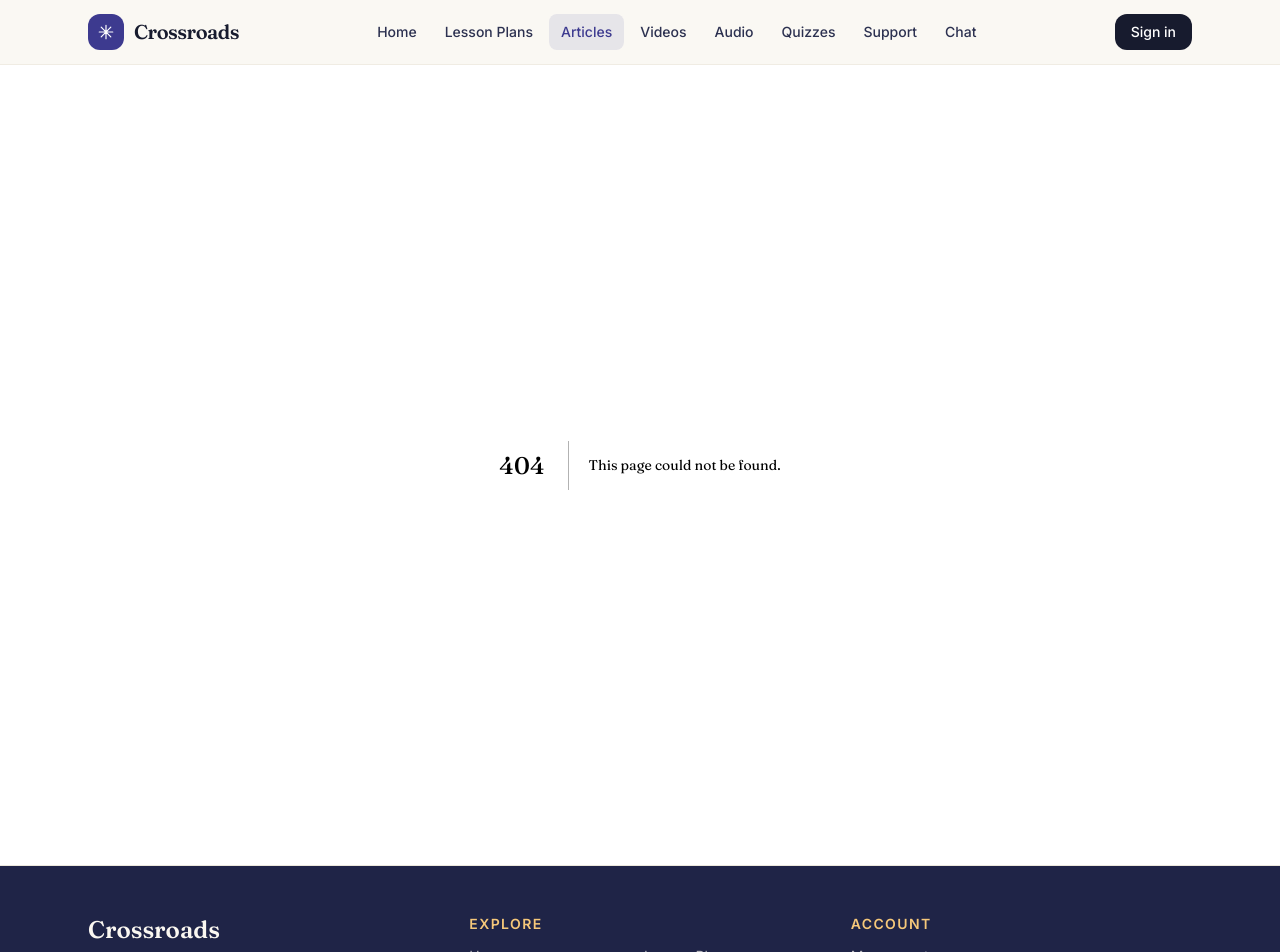
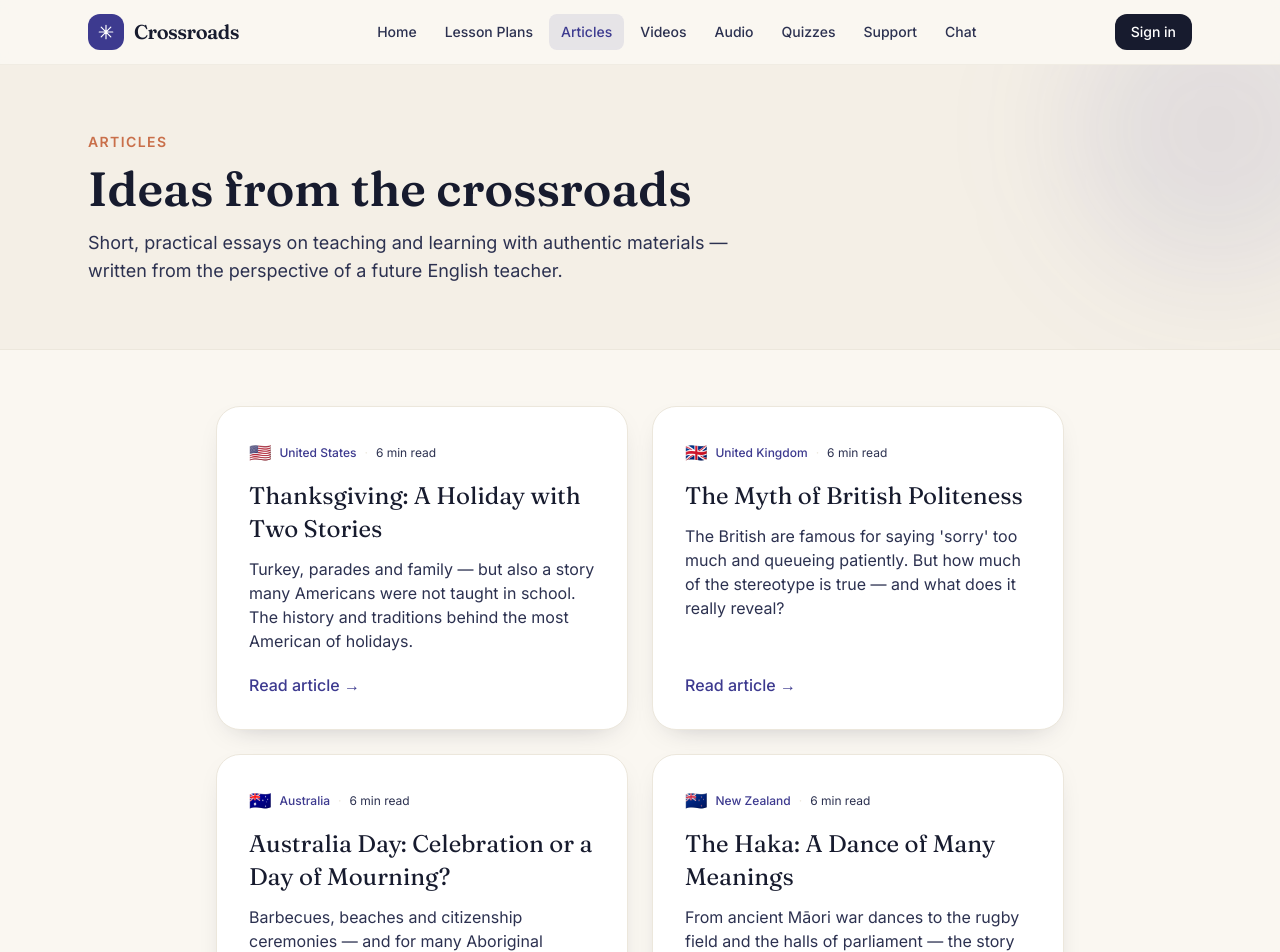
Before and after one commit to crossroads3/crossroads, a Next.js app: page /articles in a window 1280 px wide. Before the commit this address had no page. Shown: the top 952 px of the page. Built offline with nearby package versions, Linux system fonts and the light colour scheme.

Commit message:
Create page.tsx

```diff
--- /dev/null
+++ b/app/articles/page.tsx
@@ -0,0 +1,22 @@
+import { articles } from "@/lib/data";
+import { ArticleCard } from "@/components/ArticleCard";
+import { PageHeader } from "@/components/PageHeader";
+
+export default function ArticlesPage() {
+  return (
+    <>
+      <PageHeader
+        eyebrow="Articles"
+        title="Ideas from the crossroads"
+        subtitle="Short, practical essays on teaching and learning with authentic materials — written from the perspective of a future English teacher."
+      />
+      <section className="mx-auto max-w-4xl px-4 py-14 sm:px-6">
+        <div className="grid gap-6 md:grid-cols-2">
+          {articles.map((a) => (
+            <ArticleCard key={a.slug} article={a} />
+          ))}
+        </div>
+      </section>
+    </>
+  );
+}
```
